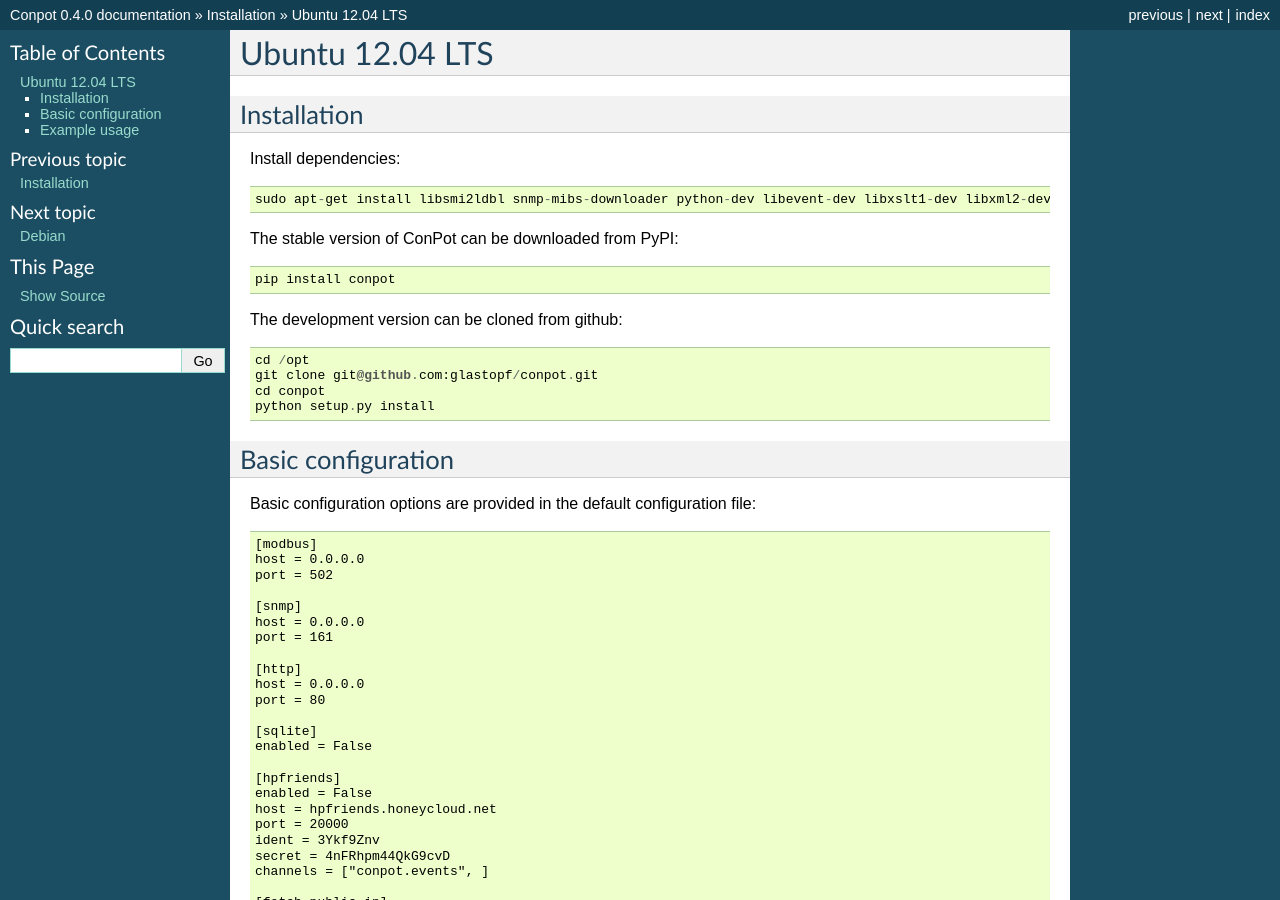
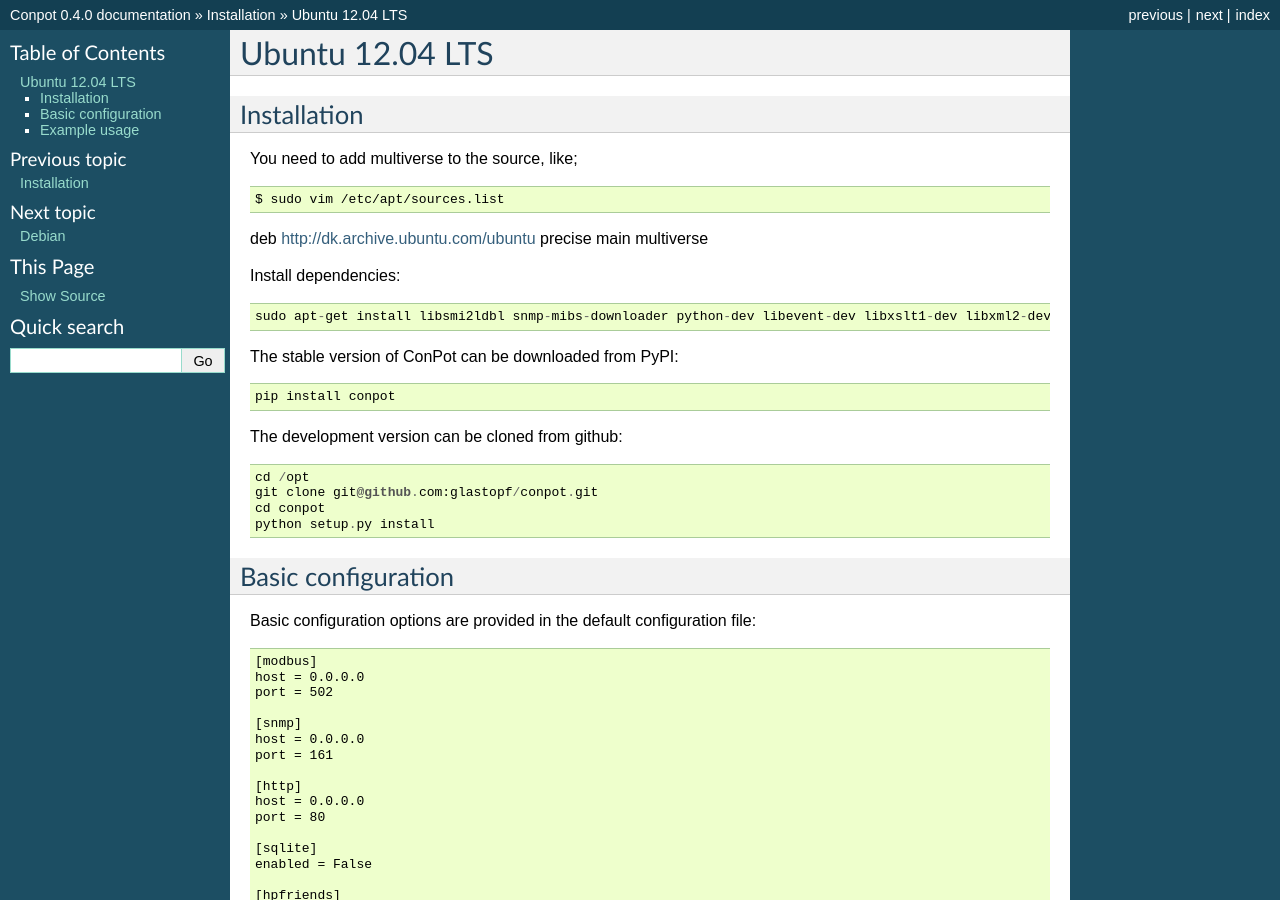
Before and after one commit to logictitans/PLC-conpot, a Sphinx documentation site: the page built from docs/source/installation/ubuntu.rst, in a window 1280 px wide and 900 px high. Built offline with Sphinx 7.4.7, drawn with Linux system fonts in a browser that asks for light colours; the version number is read from the project's files by our own code.

Commit message:
Update ubuntu.rst

```diff
--- a/docs/source/installation/ubuntu.rst
+++ b/docs/source/installation/ubuntu.rst
@@ -4,10 +4,18 @@ Ubuntu 12.04 LTS
 Installation
 ------------
 
+You need to add multiverse to the source, like;
+::
+
+$ sudo vim /etc/apt/sources.list
+
+deb http://dk.archive.ubuntu.com/ubuntu precise main multiverse
+
+
 Install dependencies:
 ::
 
-    sudo apt-get install libsmi2ldbl snmp-mibs-downloader python-dev libevent-dev libxslt1-dev libxml2-dev
+    sudo apt-get install libsmi2ldbl snmp-mibs-downloader python-dev libevent-dev libxslt1-dev libxml2-dev python-pip python-mysqldb
 
 
 The stable version of ConPot can be downloaded from PyPI:
```
